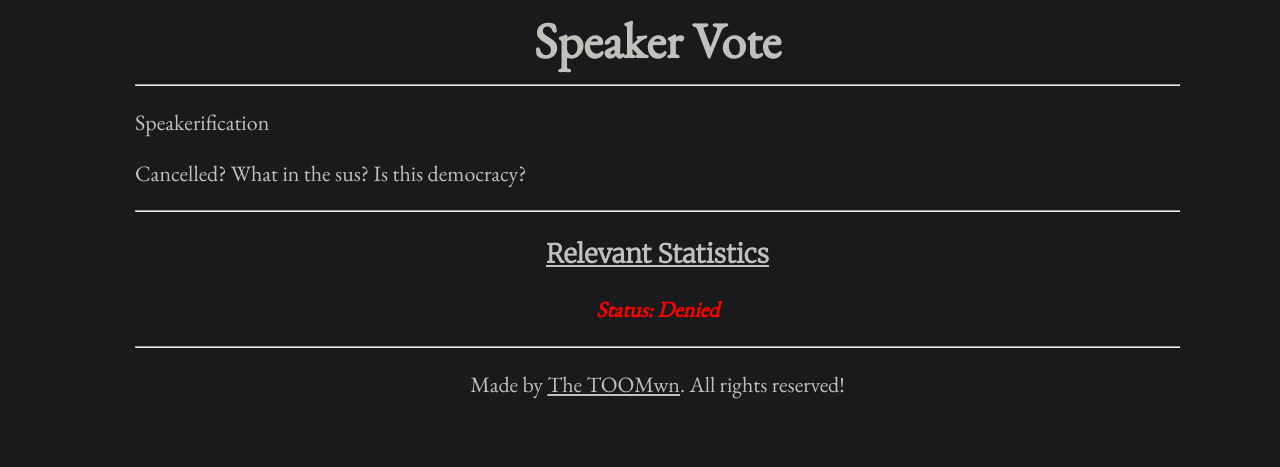
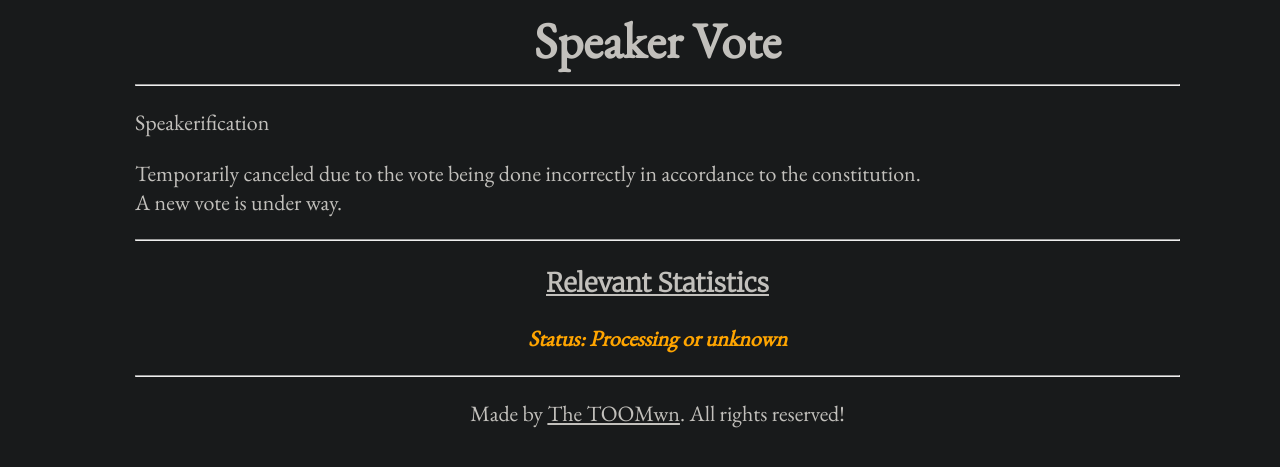
Before and after one commit to the-tOOMwn/constitution.toomwn.xyz, a Jekyll site: the page built from votes/Speaker Vote.md, in a window 1280 px wide. Shown: the top 467 px of the page. Built offline with Jekyll 4.4.1, drawn with Linux system fonts in a browser that asks for light colours; some web fonts are replaced.

Commit message:
Update Speaker Vote.md

```diff
--- a/votes/Speaker Vote.md
+++ b/votes/Speaker Vote.md
@@ -1,9 +1,10 @@
 ---
 layout: vote
 title: Speaker Vote
-status: Denied
+status: In progress
 ---
 
 Speakerification
 
-Cancelled? What in the sus? Is this democracy?
+Temporarily canceled due to the vote being done incorrectly in accordance to the constitution.
+A new vote is under way.
```
